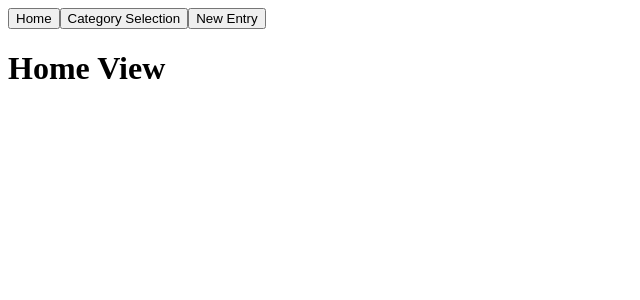
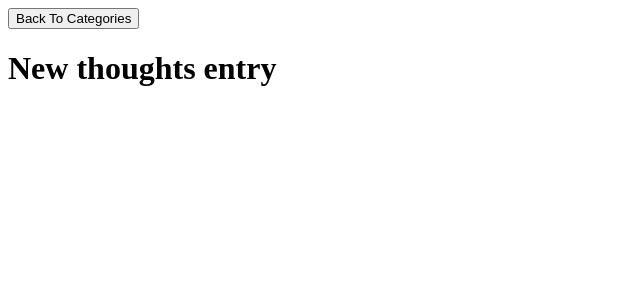
Before and after one commit to ImBlakeDoyle/journal_revision, a React (Create React App) app: page /entry/new/1 in a window 1280 px wide. Shown: the top 300 px of the page, without its empty margins (0-640 px from the left). Built offline with nearby package versions, Linux system fonts and the light colour scheme.

Commit message:
basic journal application pages created

```diff
--- a/src/App.js
+++ b/src/App.js
@@ -1,36 +1,25 @@
 import React, { Component } from "react";
+import { BrowserRouter, Route, Link } from "react-router-dom";
 import HomeView from "./HomeView";
 import CategorySelectionView from "./CategorySelectionView";
 import NewEntryView from "./NewEntryView";
 
 class App extends Component {
-    state = { location: "home" }
+    state={
+        categories: ["food", "thoughts", "other"]
+    }
+    render() {
+        const { categories } = this.state;
 
-    getView() {
-        const { location } = this.state;
-        switch(location) {
-            case "home":
-                return <HomeView />;
-            case "categorySelection":
-                return <CategorySelectionView />;
-            case "newEntry":
-                return <NewEntryView />;
-            default:
-                return null;
-        }
-    }
-
-    changeLocation = (location) => {
-        this.setState({ location });
-    }
-
-    render() {
         return (
             <div>
-                <button onClick={() => this.changeLocation("home")}>Home</button>
-                <button onClick={() => this.changeLocation("categorySelection")}>Category Selection</button>
-                <button onClick={() => this.changeLocation("newEntry")}>New Entry</button>
-                {this.getView()}
+                <BrowserRouter>
+                    <div>
+                        <Route exact path="/" component={HomeView} />
+                        <Route exact path="/category" render={props => <CategorySelectionView {...props} categories={categories} />} />
+                        <Route exact path="/entry/new/:id" render={props => <NewEntryView {...props} categories={categories} />} />
+                    </div>
+                </BrowserRouter>
             </div>
         );
     }
--- a/src/CategorySelectionView.js
+++ b/src/CategorySelectionView.js
@@ -1,9 +1,23 @@
 import React, { Component } from "react";
+import { Link } from "react-router-dom";
 
 class CategorySelectionView extends Component {
     render() {
+        const { categories } = this.props;
+
         return (
-            <h1>Category Selection View</h1>
+            <div>
+                <h1>What type of entry do you want to write?</h1>
+                <ul>
+                    {categories.map((item, index) => {
+                        return (
+                            <li key={item}>
+                                <Link to={`/entry/new/${index}`}>{item}</Link>
+                            </li>
+                        );
+                    })}
+                </ul>
+            </div>
         );
     }
 }
--- a/src/HomeView.js
+++ b/src/HomeView.js
@@ -1,9 +1,13 @@
 import React, { Component } from "react";
+import { Link } from "react-router-dom";
 
 class HomeView extends Component {
     render() {
         return (
-            <h1>Home View</h1>
+            <div>
+                <h1>Home View</h1>
+                <Link to="/category"><button>Create a new entry</button></Link>
+            </div>
         );
     }
 }
--- a/src/NewEntryView.js
+++ b/src/NewEntryView.js
@@ -1,9 +1,32 @@
 import React, { Component } from "react";
+import { Link } from "react-router-dom";
 
 class NewEntryView extends Component {
+    state = { errorMessage: "", category: null}
+
+    componentDidMount() {
+        const { id } = this.props.match.params;
+        const { categories } = this.props;
+
+        if (!categories[id]) {
+            return this.setState({ errorMessage: "Invalid category"});
+        }
+        return this.setState({ category: categories[id] });
+    }
+
     render() {
+        const { errorMessage, category } = this.state;
+
         return (
-            <h1>New Entry View</h1>
+            <div>
+                {errorMessage}
+                {category &&
+                    <div>
+                        <Link to="/category"><button>Back To Categories</button></Link>
+                        <h1>New { category} entry</h1>
+                    </div>
+                }
+            </div>
         );
     }
 }
```
